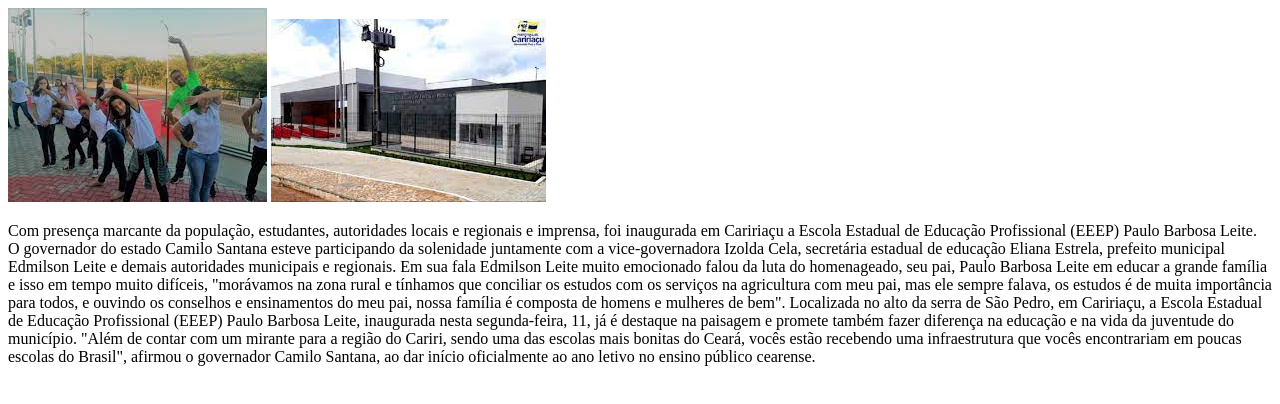
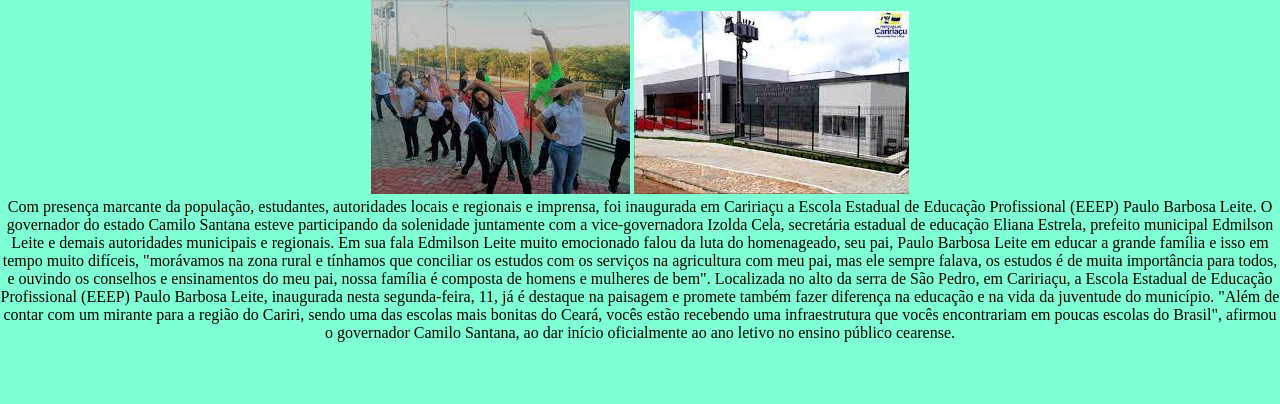
Before and after one commit to JoaoVitin01/sergiomoral, a plain HTML site: page index.html in a window 1280 px wide. Drawn offline with Linux system fonts and the light colour scheme; files whose address does not match are found by name.

Commit message:
site sergioo
ultimo comiter

```diff
--- a/index.html
+++ b/index.html
@@ -5,6 +5,7 @@
     <meta http-equiv="X-UA-Compatible" content="IE=edge">
     <meta name="viewport" content="width=device-width, initial-scale=1.0">
     <title>site sergio moral</title>
+    <link rel="stylesheet" href="style.css">
 </head>
 <body>
     <img src="C:\xampp\htdocs\sergiomoral\img\1.jpeg">
--- a/style.css
+++ b/style.css
@@ -0,0 +1,9 @@
+*{
+    margin: 0px;
+
+}
+
+body{
+    background-color: aquamarine;
+    text-align: center;
+}
```
